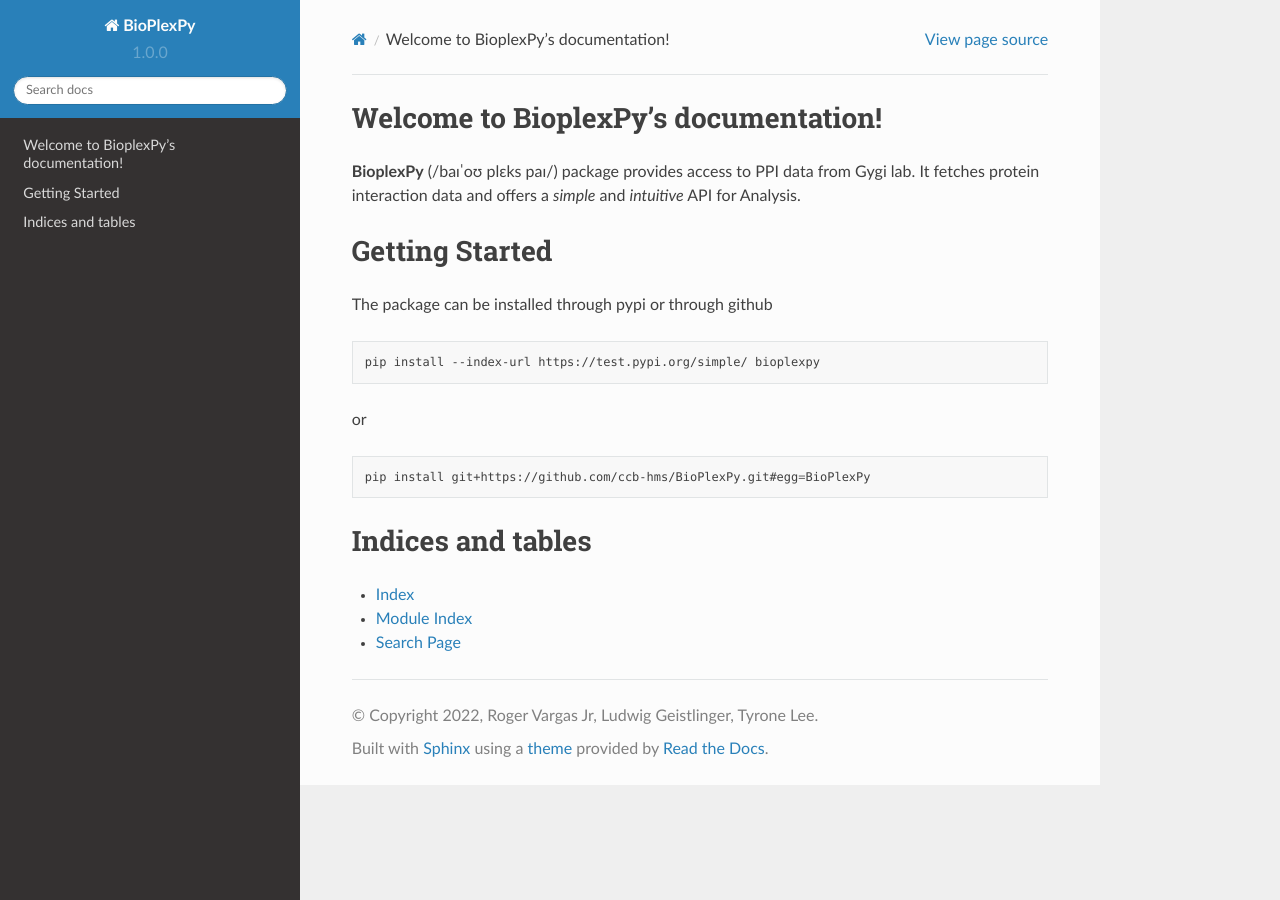
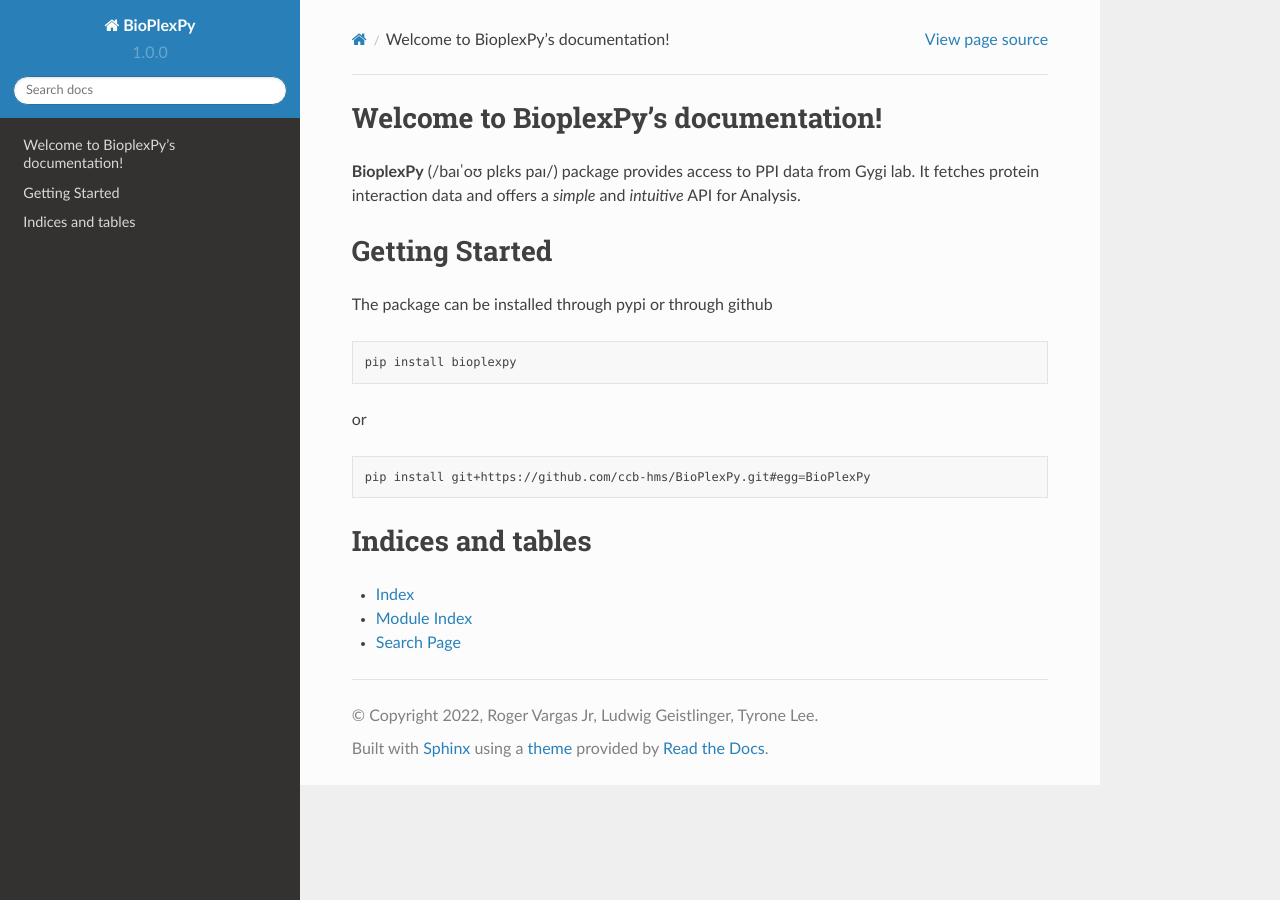
Before and after one commit to ccb-hms/BioPlexPy, a Sphinx documentation site: the page built from docs/index.rst, in a window 1280 px wide. Built offline with Sphinx 7.4.7 and the Read the Docs theme 2.0.0, drawn with Linux system fonts in a browser that asks for light colours; pages that are not in the unit, such as notebooks, are missing from menus.

Commit message:
minor change to docs, change from test to offical pip install

```diff
--- a/docs/index.rst
+++ b/docs/index.rst
@@ -15,7 +15,7 @@
 
 .. code-block:: bash
 
-   pip install --index-url https://test.pypi.org/simple/ bioplexpy
+   pip install bioplexpy
 
 
 
```
